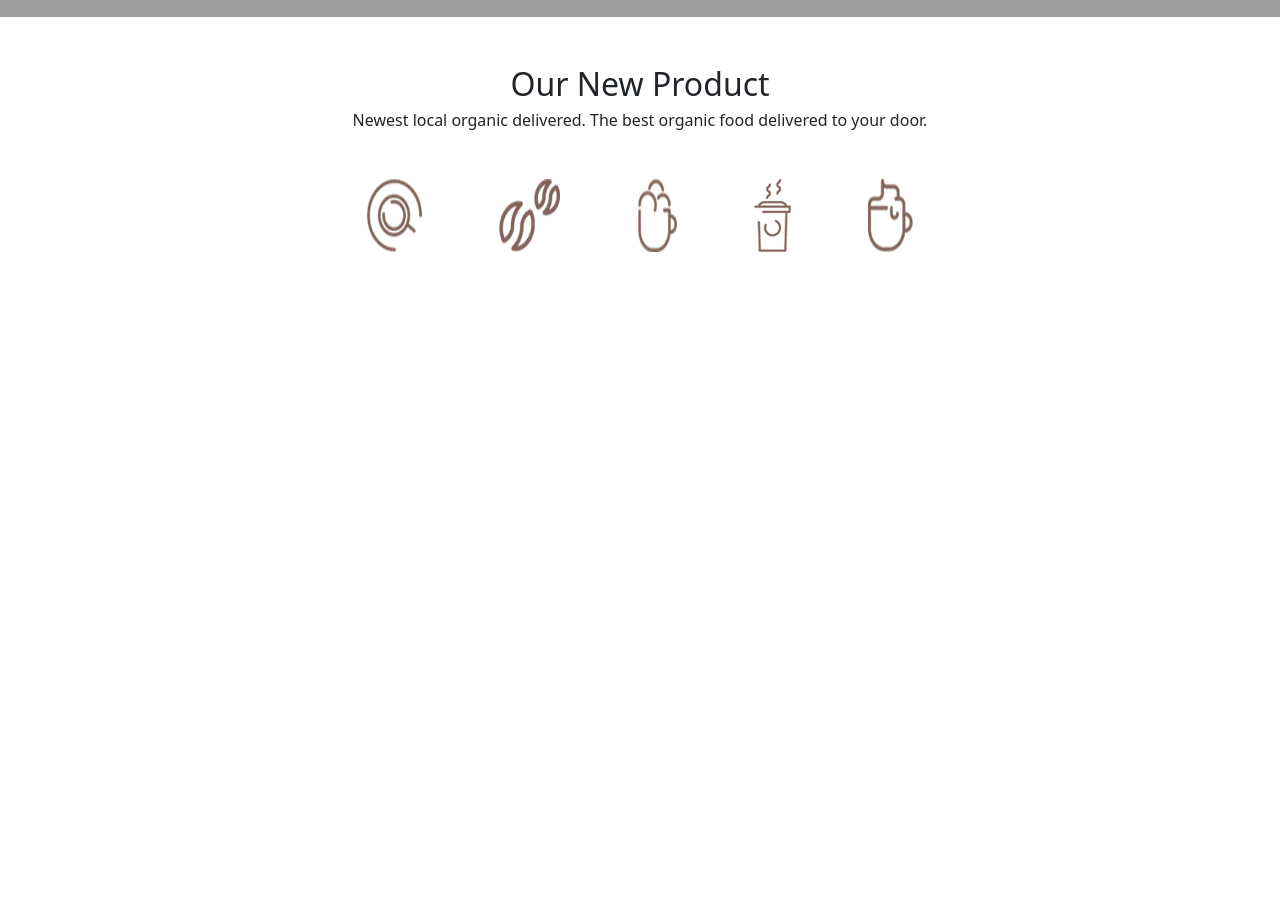
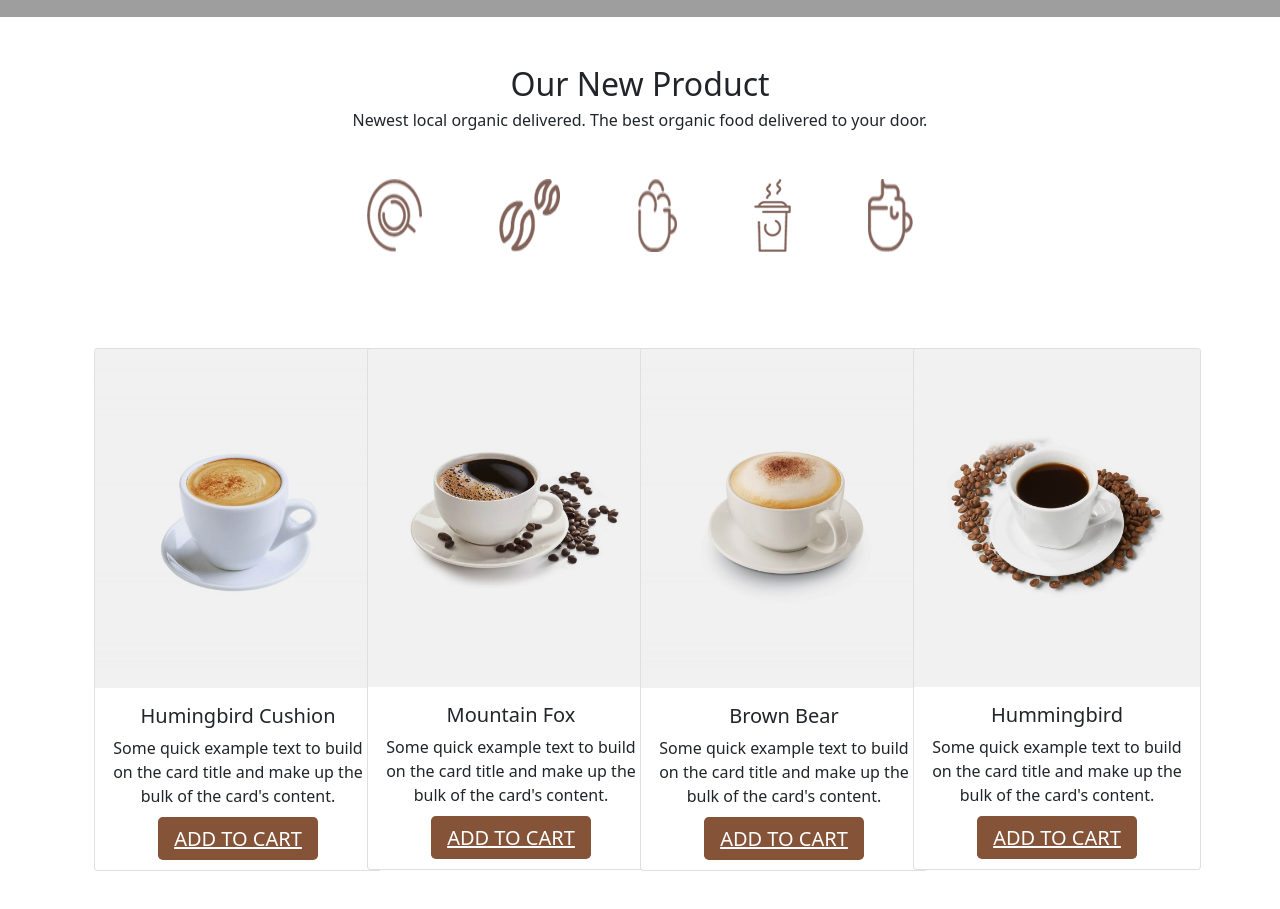
Before and after one commit to Bably15/coffee-page, a plain HTML site: page index.html in a window 1280 px wide. Shown: the part 839-1748 px from the top of the page. Before the commit the page ends 1139 px from the top, so only its background shows below. Drawn offline with nearby package versions, Linux system fonts and the light colour scheme; grey boxes are pictures that could not be loaded.

Commit message:
product cards added

```diff
--- a/index.html
+++ b/index.html
@@ -197,6 +197,98 @@
                             </div>
                         </div>
                     </div>
+                    <div class="row g-5">
+                        <div class="col-6 col-md-4 col-lg-3">
+                            <div class="card" style="width: 18rem">
+                                <img
+                                    src="./images/brown-bear-vector-graphics.jpg"
+                                    class="card-img-top"
+                                    alt="..."
+                                />
+                                <div class="card-body">
+                                    <h5 class="card-title">
+                                        Humingbird Cushion
+                                    </h5>
+                                    <p class="card-text">
+                                        Some quick example text to build on the
+                                        card title and make up the bulk of the
+                                        card's content.
+                                    </p>
+                                    <a
+                                        href="#"
+                                        class="cardBtn btn-lg text-white"
+                                        >ADD TO CART</a
+                                    >
+                                </div>
+                            </div>
+                        </div>
+                        <div class="col-6 col-md-4 col-lg-3">
+                            <div class="card" style="width: 18rem">
+                                <img
+                                    src="./images/hummingbird-cushion.jpg"
+                                    class="card-img-top"
+                                    alt="..."
+                                />
+                                <div class="card-body">
+                                    <h5 class="card-title">Mountain Fox</h5>
+                                    <p class="card-text">
+                                        Some quick example text to build on the
+                                        card title and make up the bulk of the
+                                        card's content.
+                                    </p>
+                                    <a
+                                        href="#"
+                                        class="cardBtn btn-lg text-white"
+                                        >ADD TO CART</a
+                                    >
+                                </div>
+                            </div>
+                        </div>
+                        <div class="col-6 col-md-4 col-lg-3">
+                            <div class="card" style="width: 18rem">
+                                <img
+                                    src="./images/hummingbird-vector-graphics.jpg"
+                                    class="card-img-top"
+                                    alt="..."
+                                />
+                                <div class="card-body">
+                                    <h5 class="card-title">Brown Bear</h5>
+                                    <p class="card-text">
+                                        Some quick example text to build on the
+                                        card title and make up the bulk of the
+                                        card's content.
+                                    </p>
+                                    <a
+                                        href="#"
+                                        class="cardBtn btn-lg text-white"
+                                        >ADD TO CART</a
+                                    >
+                                </div>
+                            </div>
+                        </div>
+                        <div class="col-6 col-md-4 col-lg-3">
+                            <div class="card" style="width: 18rem">
+                                <img
+                                    src="./images/mountain-fox-vector-graphics.jpg"
+                                    class="card-img-top"
+                                    alt="..."
+                                />
+                                <div class="card-body">
+                                    <h5 class="card-title">Hummingbird</h5>
+                                    <p class="card-text">
+                                        Some quick example text to build on the
+                                        card title and make up the bulk of the
+                                        card's content.
+                                    </p>
+                                    <a
+                                        href="#"
+                                        class="cardBtn btn-lg text-white"
+                                        >ADD TO CART</a
+                                    >
+                                </div>
+                            </div>
+                        </div>
+                    </div>
                 </div>
             </div>
         </div>
--- a/style.css
+++ b/style.css
@@ -8,3 +8,6 @@
     background-color: rgba(123, 80, 55, 0.918);
     border-color: rgba(123, 80, 55, 0.918);
 }
+.cardBtn {
+    background-color: rgb(133, 84, 56);
+}
```
Also changed, not shown: images/brown-bear-vector-graphics.jpg (added), images/hummingbird-cushion.jpg (added), images/hummingbird-vector-graphics.jpg (added), images/mountain-fox-vector-graphics.jpg (added).
